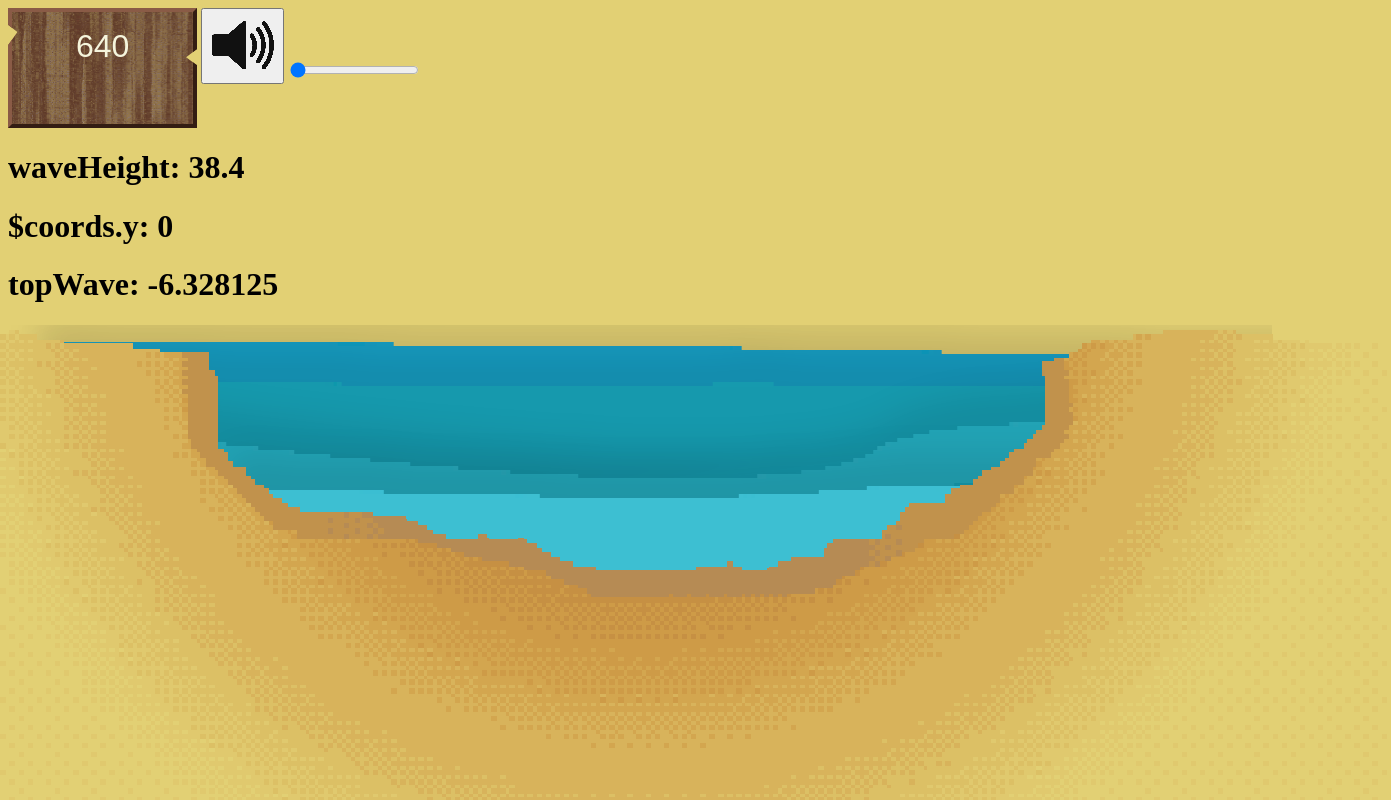
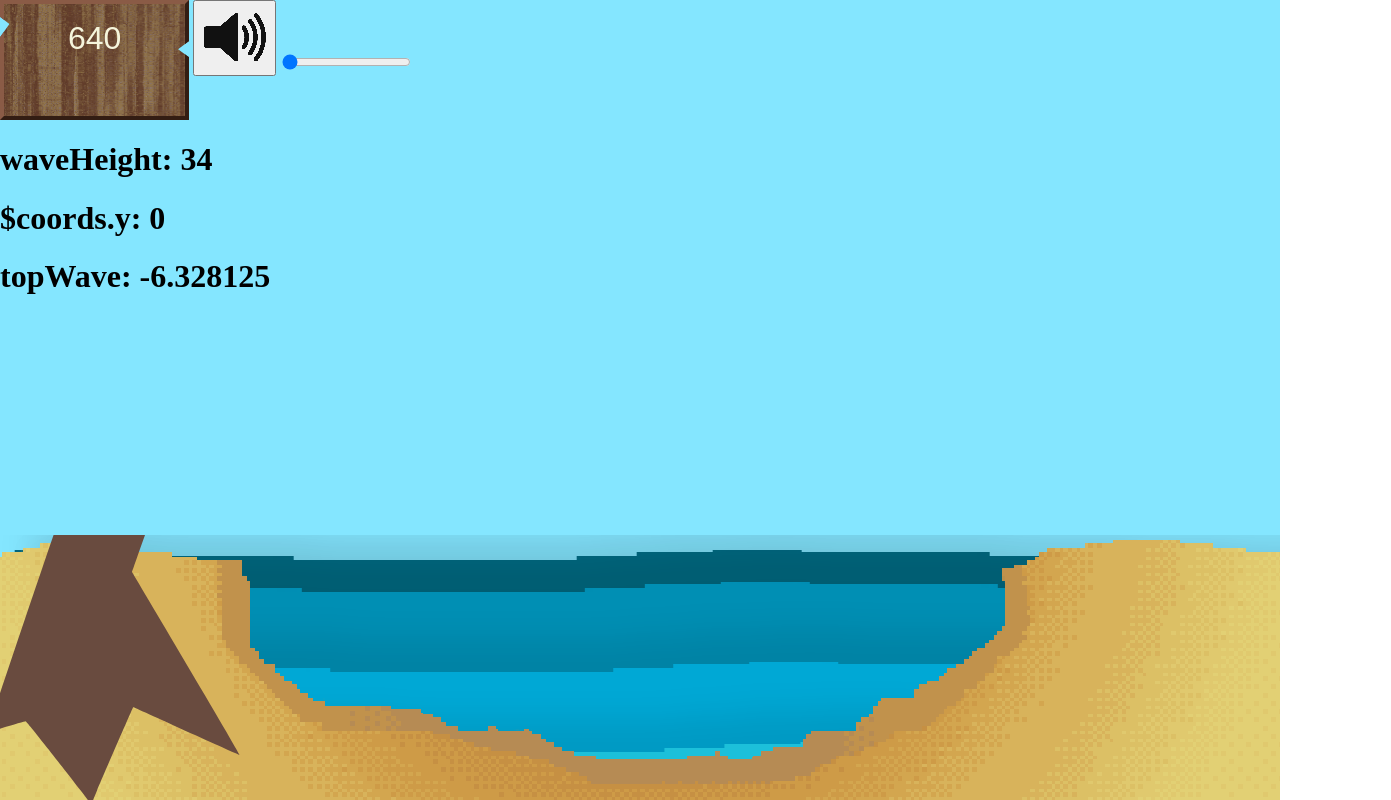
Before and after one commit to MaxBTD/MaxBTD.github.io, a SvelteKit app: page /Testing/Remake in a window 1280 px wide. Shown: the top 800 px of the page, 1391 px wide, since content can reach past the window. Built offline with nearby package versions, Linux system fonts and the light colour scheme; a web font is replaced by a local one.

Commit message:
cleaner code

```diff
--- a/src/routes/(Testing)/Testing/Remake/+page.svelte
+++ b/src/routes/(Testing)/Testing/Remake/+page.svelte
@@ -6,6 +6,7 @@
 
     onMount(()=>{
         waveHeight = (document.getElementById("wave1").getBBox().height)/5;
+        treeHeight = (document.getElementById("treeSvg").getBBox().height);
     });
 
     $: innerWidth = 0;
@@ -15,6 +16,7 @@
     $: volumeMusic = 0;
     $: waveHeight = 0;
     $: topWave = -7.5+(1500/innerWidth);
+    $: treeHeight = 0;
 
     function audioSwitch(){
         var music = document.getElementById("ambientMusic");
@@ -24,7 +26,7 @@
 
     <svelte:window bind:innerWidth bind:innerHeight/>
 
-<div id="mainDiv" >
+<div id="mainDiv">
     <audio preload="auto" autoplay="true" loop="true" hidden="true" volume={volumeMusic/100} id="ambientMusic" bind:paused={musicPaused}>
         <source src="/chillSong.wav" type="audio/mpeg"> </audio>
 
@@ -41,39 +43,37 @@
     -->
 
     <!--Header beach background-->
-    <div id="waveDiv" style="height:{waveHeight}em;" >
-        <img src="/front.png" alt="beach" style="width: 115%;position:absolute;z-index:2;left:-7.5%;transform: translateX({ofsetX/700}em) translateY({$coords.y/1400}em);"/>
+    <div id="waveDiv" style="height:{waveHeight*1.5}em;" >
+        <div id="treesFront">
+            <svg id="treeSvg" xmlns="http://www.w3.org/2000/svg" viewBox="0 0 160 245"
+            style="top:-{treeHeight}px; position:absolute;">
+                <path style="fill: rgb(105, 75, 63);" d="M 27.28 200.658 C 27.28 200.658 63.647 92.134 64.215 92.703 C 64.783 93.272 134.102 0.088 134.102 0.088 L 159.67 14.861 C 159.67 14.861 104.556 104.066 103.988 104.066 C 103.42 104.066 93.192 133.612 93.192 133.612 C 93.192 133.612 144.897 220.544 144.329 220.544 C 143.761 220.544 93.761 197.817 93.761 197.817 C 93.761 197.817 73.306 244.408 73.874 244.408 C 74.442 244.408 43.19 204.635 42.62 204.635 C 42.06 204.635 0.01 217.135 0.01 217.135 L 27.28 200.658 Z"></path>
+            </svg>
+        </div>
+        <img src="/front.png" alt="beach" style="width: 105%;position:absolute;z-index:2;left:-3%;transform: translateX({ofsetX/700}em) translateY({$coords.y/1400}em);"/>
         <div id="wavesBehind" style="height:{waveHeight}em;">
-            <svg id="wave0" preserveAspectRatio="none" xmlns="http://www.w3.org/2000/svg" viewBox="0 0 1440 320"
-            style="top:{topWave}em;transform: translateX({ofsetX/700}em) translateZ(0);">
-                <path fill="#1599bd" fill-opacity="1"
-                    d="M 0 128 C 0 128 523.176 130.809 674.949 133.069 C 795.2 134.859 1440 148.379 1440 148.379 L 1440 320 L 0 320 L 0 128 Z">
-                </path>
-            </svg>
-            <svg id="wave1" preserveAspectRatio="none" xmlns="http://www.w3.org/2000/svg" viewBox="0 0 1440 320"
-            style="top:{topWave+2}em;transform: translateX({ofsetX/700}em) translateZ(0);">
-                <path fill="#1599ad" fill-opacity="1"
-                    d="M 0 128 C 0 128 524.334 151.915 674.949 133.069 C 794.32 118.133 1440 148.379 1440 148.379 L 1440 320 L 0 320 L 0 128 Z">
-                </path>
+            <svg id="wave1" preserveAspectRatio="none" xmlns="http://www.w3.org/2000/svg" viewBox="0 0 1440 170"
+            style="transform: translateX({ofsetX/700}em) translateZ(0);">
+                <use href="#defaultWave" fill="#00667d" />
             </svg>
             <svg id="wave2"  preserveAspectRatio="none" xmlns="http://www.w3.org/2000/svg" viewBox="0 0 1440 320"
-            style="top:{topWave+5}em;transform: translateX({ofsetX/200}em) translateZ(0);">
-                <path fill="#24a3b5" fill-opacity="1"
-                    d="M 0 128 C 0 128 524.334 151.915 674.949 133.069 C 794.32 118.133 1440 148.379 1440 148.379 L 1440 320 L 0 320 L 0 128 Z">
-                </path>
+            style="top:2em;transform: translateX({ofsetX/450}em) translateZ(0);">
+                <use href="#defaultWave" fill="#008fb4" />
             </svg>
+
             <svg id="wave3" preserveAspectRatio="none" xmlns="http://www.w3.org/2000/svg" viewBox="0 0 1440 320"
-            style="top:{topWave+9}em;transform: translateX({ofsetX/50}em) translateZ(0);">
-                <path fill="#3cbfd2" fill-opacity="1"
-                    d="M 0 128 C 0 128 524.334 151.915 674.949 133.069 C 794.32 118.133 1440 148.379 1440 148.379 L 1440 320 L 0 320 L 0 128 Z">
-                </path>
+            style="top:7em;transform: translateX({ofsetX/200}em) translateZ(0);">
+                <use href="#defaultWave" fill="#00a8d5" />
+            </svg>
+            <svg id="wave4"  preserveAspectRatio="none" xmlns="http://www.w3.org/2000/svg" viewBox="0 0 1440 320"
+            style="top:12em;transform: translateX({ofsetX/100}em) translateZ(0);">
+                <use href="#defaultWave" fill="#1fc0da" />
             </svg>
         </div>
     </div>
 
-
     <!-- PIXEL FILTER - KEEP BOTH -->
-    <svg style="position:absolute;visibility:hidden;">
+    <svg class="svgTemplate">
         <filter id="pixelate" x="0" y="0">
             <feFlood x="4" y="4" height="1" width="1" result="flood"></feFlood>
             <feComposite width="4" height="4" in="flood" result="composite"></feComposite>
@@ -84,7 +84,7 @@
 
         </filter>
     </svg>
-    <svg style="position:absolute;visibility:hidden;">
+    <svg class="svgTemplate">
         <filter id="pixelate" x="0" y="0">
             <feFlood x="4" y="4" height="2" width="2"/>
 
@@ -99,25 +99,55 @@
                         radius="5"/>
         </filter>
     </svg>
+    <svg class="svgTemplate">
+        <path id="defaultWave"  fill-opacity="1"
+            d="M 0 0 C 0 0 524 22 675 4 C 794 -10 1440 20 1440 20 L 1440 170 L 0 170 L 0 0 Z">
+        </path>
+    </svg>
 </div>
 
 <style>
     :global(body){
-        background-color: #e2d074;
+        background: linear-gradient(
+            180deg,
+            #84e6ff 30%,
+            #e2d074 30% 100%
+        );
+        background-repeat: no-repeat;
+        background-size: cover;
+        margin: 0 auto;
+        padding-bottom: 100em;
+    }
+
+    #treesFront{
+        z-index: 3;
+        width: 25%;
+        position: absolute;
+        left: -5%;
+    }
+
+    .svgTemplate{
+        position:absolute;
+        visibility:hidden;
     }
 
     #waveDiv{
+        margin-top: 15em;
+
+
         max-width:100%;
         width:auto;
-        overflow-x:hidden;
+        overflow-x: hidden;
+        position: relative;
+        overflow-y: visible;
     }
     #wavesBehind{
         display:flex;
         flex-direction: column;
         width:100%;
-        position:relative;
+        position:absolute;
         z-index:1;
-        overflow-y: visible;
+        top:15px;
     }
     #wavesBehind>svg{
         position: absolute;
@@ -130,7 +160,7 @@
         50% {width:105%;}
         100% {width:100%;}
     }
-
+/*
     @keyframes wavey{
         0%{
             d: path("M 0 128 C 0 128 525.063 160.253 674.949 136.287 C 793.516 117.329 1440 148.379 1440 148.379 L 1440 320 L 0 320 L 0 128 Z");
@@ -159,7 +189,7 @@
         100%{
             d: path("M 0 128 C 0 128 531.723 186.552 674.949 136.287 C 786.276 97.217 1440 148.379 1440 148.379 L 1440 320 L 0 320 L 0 128 Z");
         }
-    }
+    }*/
 
     img {
         image-rendering: pixelated;
@@ -209,7 +239,4 @@
         animation-duration: 10s;
         animation-iteration-count: infinite;
     }
-
-
-
 </style>
```
Also changed, not shown: src/routes/(MainPage)/store.js (+0 -19 lines).
